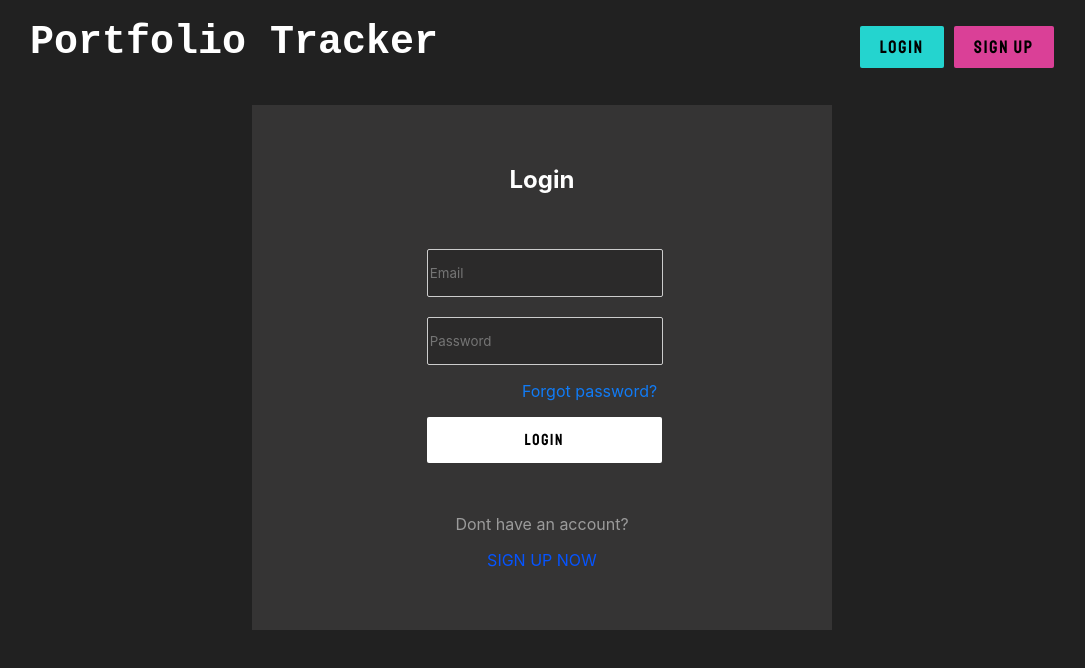
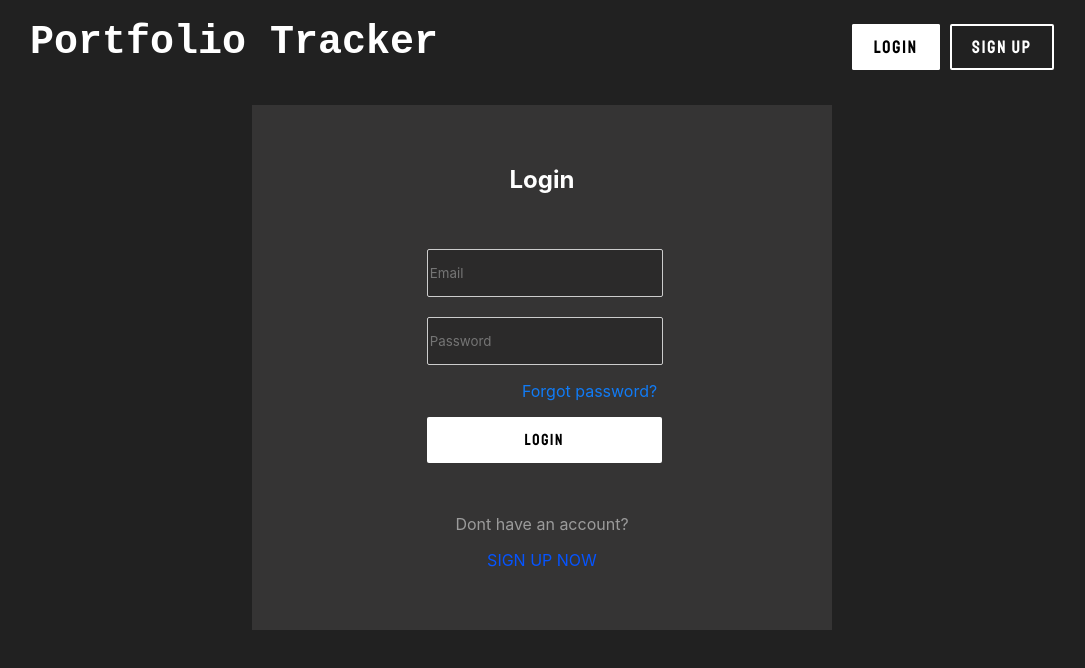
Before and after one commit to JonoMitter/portfolio-tracker, a React (Create React App) app in the folder frontend/: page /login in a window 1280 px wide. Shown: the top 668 px of the page, without its empty margins (98-1183 px from the left). Built offline with nearby package versions, Linux system fonts and the light colour scheme; no server answers.

Commit message:
restyled login and signup buttons

```diff
--- a/frontend/src/pages/components/Navbar.tsx
+++ b/frontend/src/pages/components/Navbar.tsx
@@ -30,8 +30,8 @@ const Navbar = (props: { user: GetUserResponse, setUser: (user: GetUserResponse)
   if (props.user.firstName === "") {
     menu = (
       <ul className="nav-right">
-        <li><Link className="nav-item cyan inline" to='/login'>Login</Link></li>
-        <li><Link className="nav-item nav-item-right pink inline" to='/signup'>Sign up</Link></li>
+        <li><Link className="nav-item login inline" to='/login'>Login</Link></li>
+        <li><Link className="nav-item nav-item-right signup inline" to='/signup'>Sign up</Link></li>
       </ul>
     )
   } else {
--- a/frontend/src/pages/styles/Navbar.scss
+++ b/frontend/src/pages/styles/Navbar.scss
@@ -63,28 +63,30 @@ li{
   width: auto;
 }
 
-.pink{
-  background-color: rgb(218, 64, 151);
+.login{
+  background-color: white;
   color: black;
+  border: 2px solid white;
 }
 
-.pink:hover{
-  color: white;
+.login:hover{
+  background-color: rgb(37, 37, 37);
+  color: rgb(255, 255, 255);
+  border: 2px solid rgb(37, 37, 37);
   transition: all 0.5s;
-  background-color: rgb(37, 216, 210);
-  cursor: pointer;
 }
 
-.cyan{
-  background-color: rgb(36, 212, 207);
-  color: black;
+.signup{
+  background :none;
+  color: white;
+  border: 2px solid white;
 }
 
-.cyan:hover{
-  color: rgb(255, 255, 255);
+.signup:hover{
+  background-color: rgb(206, 206, 206);
+  color: black;
+  border: 2px solid rgb(206, 206, 206);
   transition: all 0.5s;
-  background-color: rgb(218, 64, 151);
-  cursor: pointer;
 }
 
 .logout-button{
```
